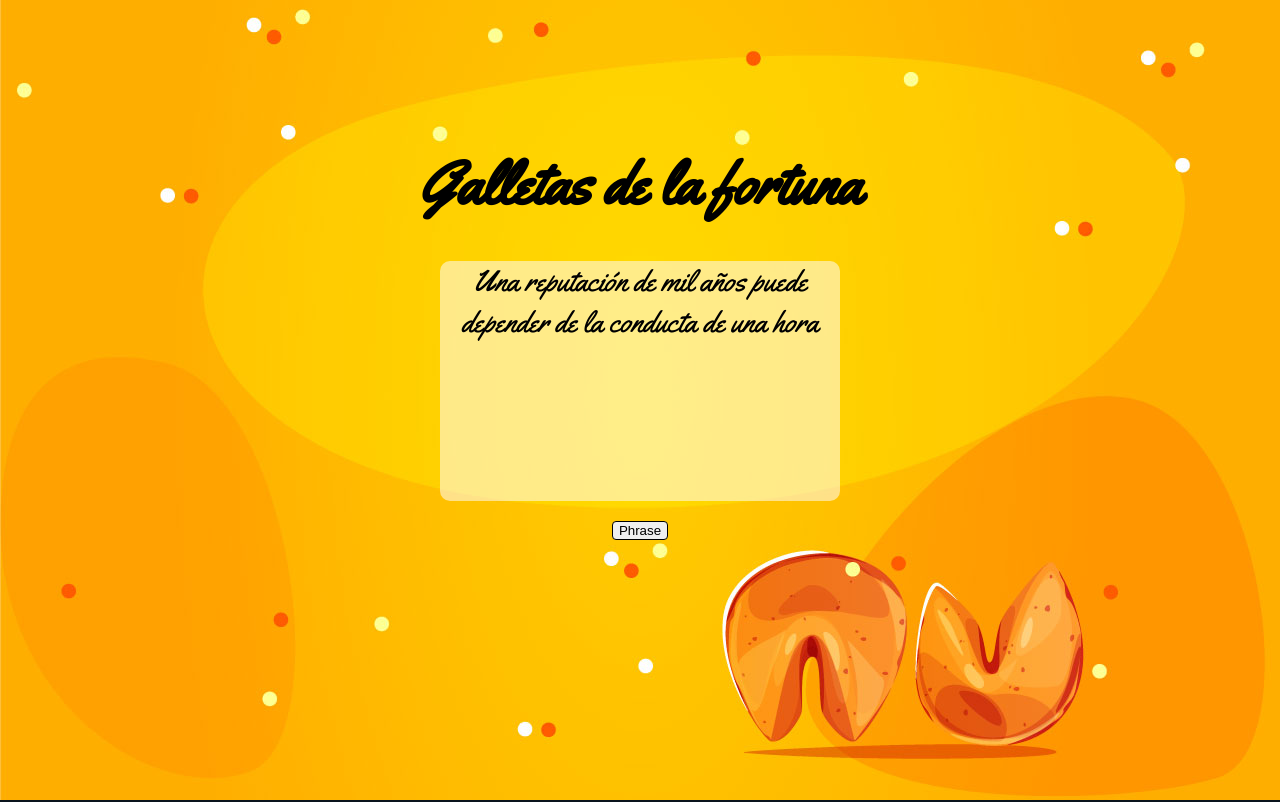
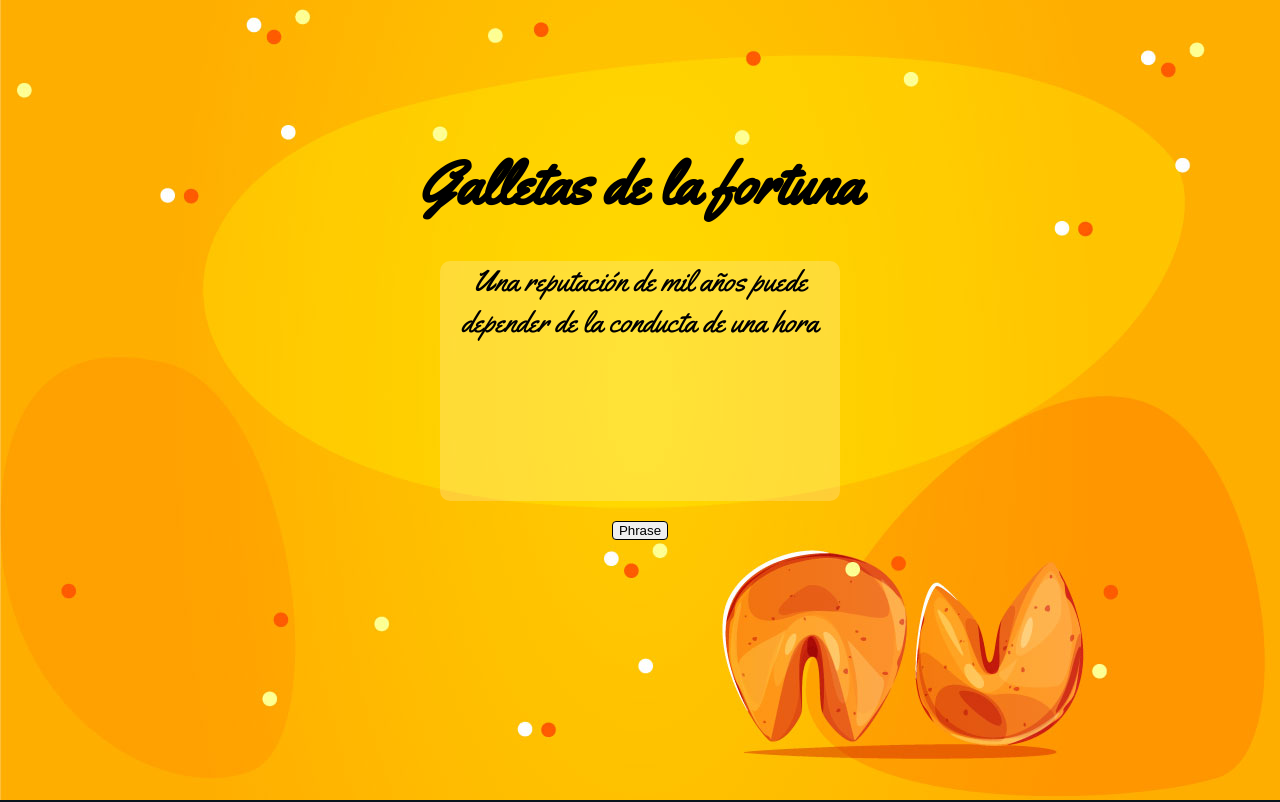
Before and after one commit to jfajardovieco/galleta-fortuna, a React (Vite) app: page / in a window 1280 px wide. Shown: the top 802 px of the page. Built offline with nearby package versions, Linux system fonts and the light colour scheme.

Commit message:
advances

```diff
--- a/index.html
+++ b/index.html
@@ -13,7 +13,7 @@
       <div class="footer__div">
       <div class="box">
       <figure>
-      <img  class="logo_academlo" src="https://curso.academlo.com/wp-content/uploads/2020/02/logo_academlo.png" alt="">
+      <a href="https://www.academlo.com/" target="_blank"><img  class="logo_academlo" src="https://curso.academlo.com/wp-content/uploads/2020/02/logo_academlo.png" alt=""></a>
     </figure>
   </div>
       <div class="box">
--- a/src/App.css
+++ b/src/App.css
@@ -12,7 +12,7 @@
 }
 
 .div__phrase{
-    background-color: #fff8;
+    background-color: rgba(255, 255, 255, 0.212);
     justify-content: center;
     align-items: center;
     width: 100%;
```
